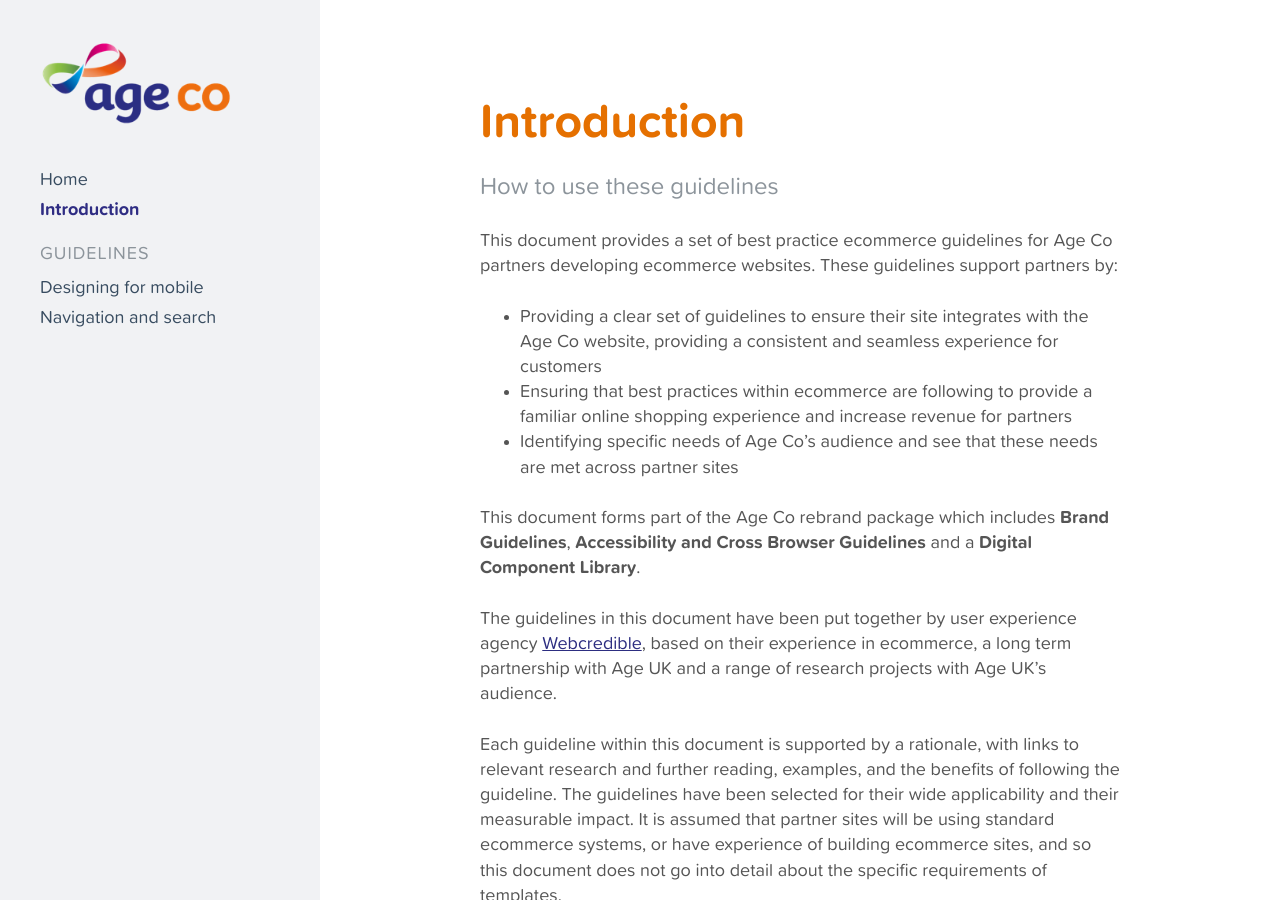
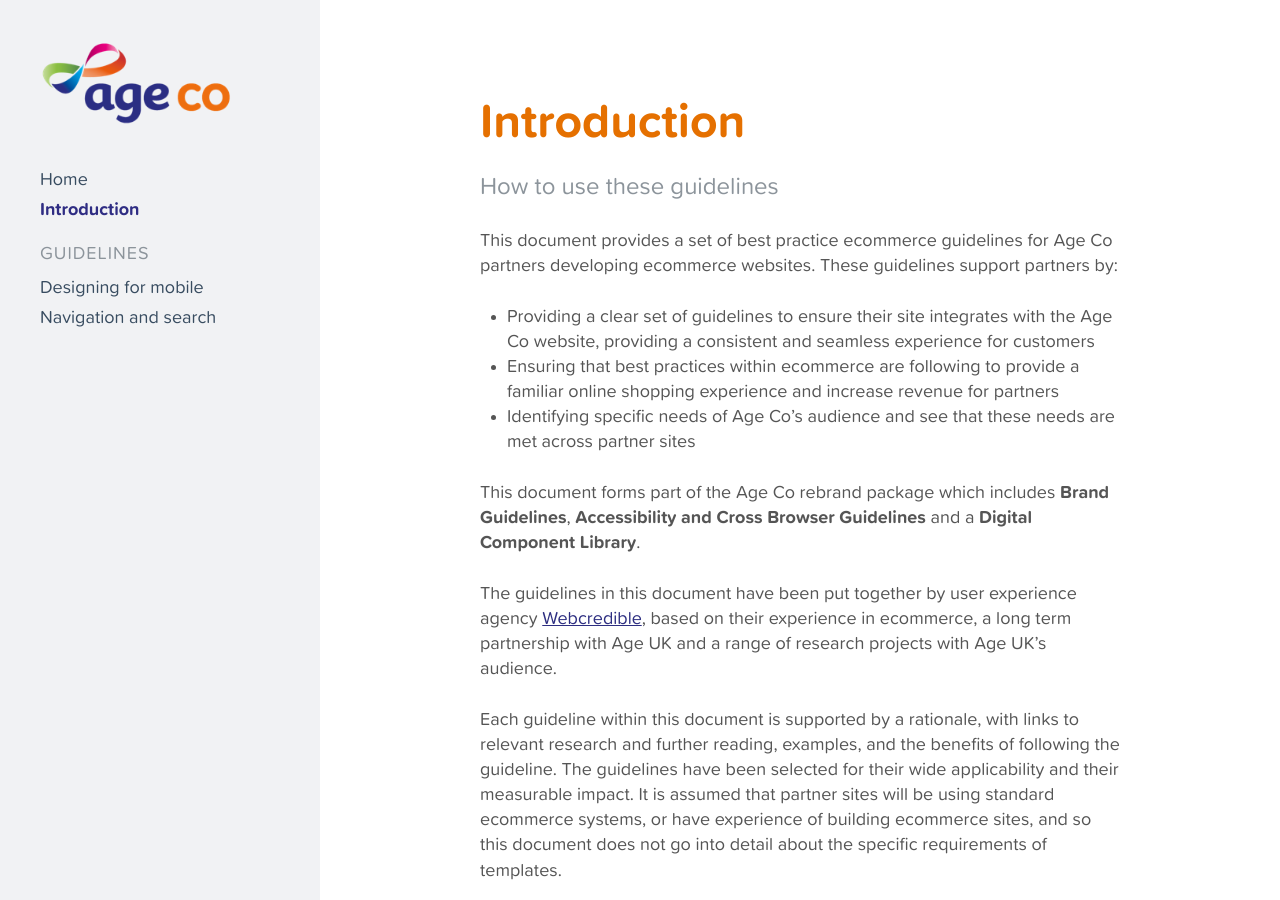
Before and after one commit to webcredible/best-practice, a Jekyll site: the page built from introduction.markdown, in a window 1280 px wide and 900 px high. Built offline with Jekyll 4.4.1, drawn with Linux system fonts in a browser that asks for light colours.

Commit message:
Less margin between image and caption

```diff
--- a/_sass/_page.scss
+++ b/_sass/_page.scss
@@ -2,6 +2,7 @@
   img {
     max-width: 100%;
     border: 8px solid #F1F2F4;
+    margin-bottom: -1em;
   }
 }
 
--- a/_sass/_typography.scss
+++ b/_sass/_typography.scss
@@ -11,6 +11,10 @@ a {
 
 p, ul, ol {
   margin: 0 0 1.4em;
+}
+
+ul, ol {
+  padding-left: 1.5em;
 }
 
 h1 {
```
